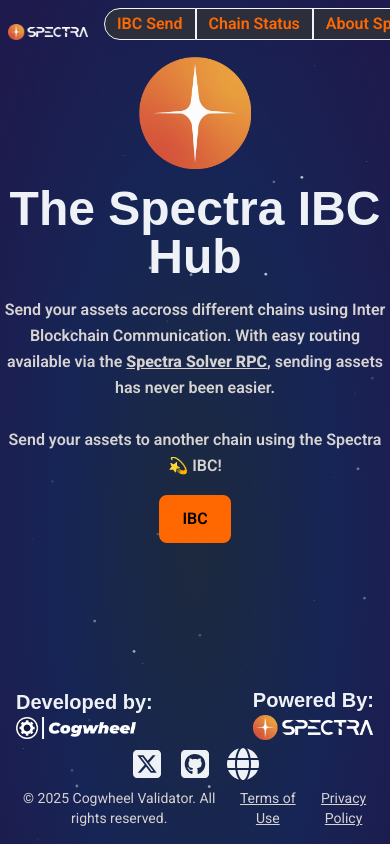
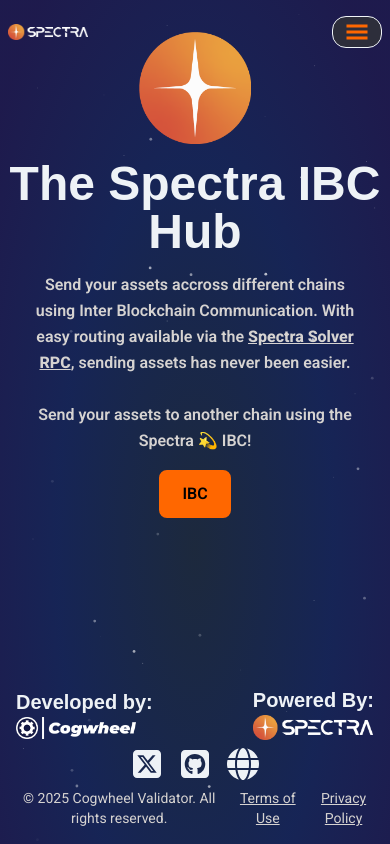
Before and after one commit to Cogwheel-Validator/spectra-portal, a Next.js app in the folder ibc_app/: page / in a window 390 px wide. Built offline with nearby package versions, Linux system fonts and the light colour scheme; a web font is replaced by a local one.

Commit message:
Changed the mobile menu, small changes to the main page

```diff
--- a/ibc_app/src/app/page.tsx
+++ b/ibc_app/src/app/page.tsx
@@ -7,7 +7,7 @@
     return (
         <div className="relative w-full min-h-screen bg-blend-soft-light bg-radial-[at_50%_65%] from-slate-800 via-blue-950 to-indigo-950 to-90%">
             <Particles className="absolute inset-0 z-0" />
-            <div className="relative z-10 flex max-w-5xl mx-auto flex-col items-center justify-center min-h-[600px]">
+            <div className="relative z-10 flex max-w-5xl mx-auto flex-col items-center justify-center min-h-[550px]">
                 <div className="flex flex-col items-center justify-center space-y-4 text-base-content">
                     <Image
                         src="/spectra_logo.png"
@@ -18,7 +18,7 @@
                         height={360}
                     />
                     <h1 className="text-5xl text-center">The Spectra IBC Hub</h1>
-                    <p className="max-w-lg md:max-w-2xl lg:max-w-4xl  font-semibold leading-relaxed text-center">
+                    <p className="max-w-80 md:max-w-lg font-semibold leading-relaxed text-center">
                         Send your assets accross different chains using Inter Blockchain
                         Communication. With easy routing available via the{" "}
                         <u className="font-extrabold">Spectra Solver RPC</u>, sending assets has
--- a/ibc_app/src/components/ui/menu/menuPhone.tsx
+++ b/ibc_app/src/components/ui/menu/menuPhone.tsx
@@ -1,21 +1,14 @@
 import Image from "next/image";
 import Link from "next/link";
 import type { JSX } from "react";
+import { MenuSelectionClient } from "@/components/ui/menu/menuPhoneClient";
 import type { MenuItem } from "./types";
 
 export default function MenuPhone({ menuItems }: { menuItems: MenuItem[] }): JSX.Element {
-    const maxElements: number = 3;
-    const menu: MenuItem[] = [];
-    const overflowItems: MenuItem[] = [];
-    for (let i = 0; i < menuItems.length; i++) {
-        if (i < maxElements) {
-            menu.push(menuItems[i]);
-        } else {
-            overflowItems.push(menuItems[i]);
-        }
-    }
+    const menuElements: JSX.Element[] = generateJSXMenuSelection(menuItems);
+
     return (
-        <div className="navbar items-center align-baseline fixed z-20 space-x-4">
+        <div className="navbar items-center justify-between align-baseline fixed z-20 space-x-4">
             <Image
                 src="/logo.png"
                 alt="Spectra Logo"
@@ -24,41 +17,21 @@
                 className="w-20"
                 loading="eager"
             />
-            <div className="flex flex-row rounded-box backdrop-blur-sm">
-                {menu.map((item, index) => (
-                    <button
-                        type="button"
-                        className={`btn btn-primary btn-soft btn-sm border-accent border ${
-                            index === 0 ? "rounded-none rounded-l-box" : "rounded-none"
-                        }`}
-                        key={item.label}
-                    >
-                        <Link
-                            href={item.href}
-                            target={item.newTab ? "_blank" : undefined}
-                            rel={item.newTab ? "noopener noreferrer" : undefined}
-                        >
-                            {item.label}
-                        </Link>
-                    </button>
-                ))}
-                {overflowItems.length > 0 && (
-                    <ul className="menu btn btn-primary btn-soft btn-sm border-accent border rounded-r-box">
-                        ...
-                        {overflowItems.map((item) => (
-                            <li key={item.label}>
-                                <Link
-                                    href={item.href}
-                                    target={item.newTab ? "_blank" : undefined}
-                                    rel={item.newTab ? "noopener noreferrer" : undefined}
-                                >
-                                    {item.label}
-                                </Link>
-                            </li>
-                        ))}
-                    </ul>
-                )}
-            </div>
+            <MenuSelectionClient elements={menuElements} />
         </div>
     );
 }
+
+function generateJSXMenuSelection(items: MenuItem[]): JSX.Element[] {
+    return items.map((item, index) => (
+        <Link
+            key={`${item.label}-${index}`}
+            href={item.href}
+            target={item.newTab ? "_blank" : undefined}
+            rel={item.newTab ? "noopener noreferrer" : undefined}
+            className="btn btn-primary btn-soft btn-sm border-accent border rounded-xl w-full"
+        >
+            {item.label}
+        </Link>
+    ));
+}
--- /dev/null
+++ b/ibc_app/src/components/ui/menu/menuPhoneClient.tsx
@@ -0,0 +1,61 @@
+"use client";
+
+import type { JSX } from "react";
+import { useEffect, useRef, useState } from "react";
+import { GiHamburgerMenu } from "react-icons/gi";
+import { MdOutlineClose } from "react-icons/md";
+
+export function MenuSelectionClient({ elements }: { elements: JSX.Element[] }): JSX.Element {
+    const [isOpen, setIsOpen] = useState(false);
+    const menuRef = useRef<HTMLDivElement>(null);
+
+    // Close menu when clicking outside
+    useEffect(() => {
+        function handleClickOutside(event: MouseEvent) {
+            if (menuRef.current && !menuRef.current.contains(event.target as Node)) {
+                setIsOpen(false);
+            }
+        }
+
+        if (isOpen) {
+            document.addEventListener("mousedown", handleClickOutside);
+        }
+
+        return () => {
+            document.removeEventListener("mousedown", handleClickOutside);
+        };
+    }, [isOpen]);
+
+    return (
+        <div className="relative" ref={menuRef}>
+            <button
+                type="button"
+                className="btn btn-primary btn-soft btn-sm border-accent border rounded-xl"
+                onClick={() => setIsOpen(!isOpen)}
+                aria-label="Toggle menu"
+                aria-expanded={isOpen}
+            >
+                {isOpen ? (
+                    <MdOutlineClose className="w-6 h-6 transition-transform duration-300" />
+                ) : (
+                    <GiHamburgerMenu className="w-6 h-6 transition-transform duration-300" />
+                )}
+            </button>
+
+            {isOpen && (
+                <div
+                    role="menu"
+                    className="absolute top-full right-0 mt-2 flex flex-col gap-2 p-3 rounded-box backdrop-blur-sm bg-base-100 shadow-lg border border-accent min-w-[200px]"
+                    onClick={() => setIsOpen(false)}
+                    onKeyDown={(event) => {
+                        if (event.key === "Escape") {
+                            setIsOpen(false);
+                        }
+                    }}
+                >
+                    {elements}
+                </div>
+            )}
+        </div>
+    );
+}
```
